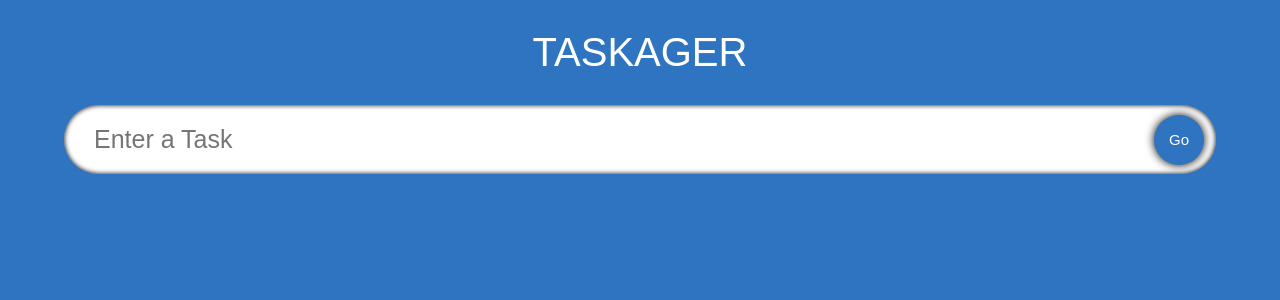
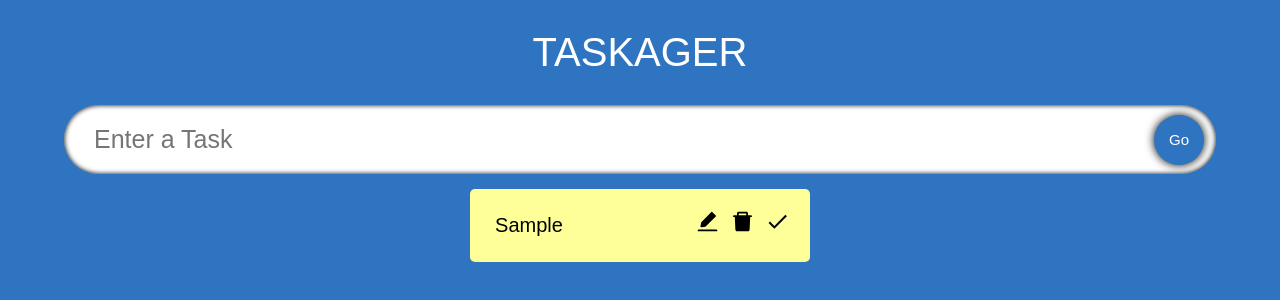
Before and after one commit to TateRedding/Taskager, a React app: page / in a window 1280 px wide. Both pictures are taken after typing "Sample" into the empty fields and a click on the button "Go". Shown: the top 300 px of the page. Built offline with nearby package versions, Linux system fonts and the light colour scheme; the HTML template or start-up script is replaced by a standard one.

Commit message:
created TaskList and SingleTask components with styling

```diff
--- a/package.json
+++ b/package.json
@@ -16,6 +16,7 @@
     "css-loader": "^6.8.1",
     "react": "^18.2.0",
     "react-dom": "^18.2.0",
+    "react-icons": "^4.9.0",
     "style-loader": "^3.3.3",
     "ts-loader": "^9.4.3",
     "typescript": "^5.1.3",
--- a/src/App.tsx
+++ b/src/App.tsx
@@ -2,6 +2,7 @@ import React, { useEffect, useId, useState } from "react";
 import "./styling/App.css"
 import InputField from "./components/InputField";
 import { Task } from "./model";
+import TaskList from "./components/TaskList";
 
 const App: React.FC = () => {
     const [id, setId] = useState<number>(1);
@@ -29,6 +30,10 @@ const App: React.FC = () => {
                 taskInput={taskInput}
                 setTaskInput={setTaskInput}
             />
+            <TaskList
+                tasks={tasks}
+                setTasks={setTasks}
+            />
         </div>
     );
 };
--- a/src/components/InputField.tsx
+++ b/src/components/InputField.tsx
@@ -1,9 +1,9 @@
-import React, { useRef } from 'react'
-import "../styling/InputField.css"
+import React, { useRef } from "react";
+import "../styling/InputField.css";
 
 interface Props {
     addTask: (event: React.FormEvent) => void;
-    taskInput: string,
+    taskInput: string;
     setTaskInput: React.Dispatch<React.SetStateAction<string>>;
 }
 
--- /dev/null
+++ b/src/components/SingleTask.tsx
@@ -0,0 +1,32 @@
+import React from "react";
+import "../styling/SingleTask.css"
+import { Task } from "../model";
+import { AiFillDelete, AiFillEdit } from "react-icons/ai";
+import { MdDone } from "react-icons/md";
+
+interface Props {
+    task: Task;
+    tasks: Task[];
+    setTasks: React.Dispatch<React.SetStateAction<Task[]>>;
+}
+
+const SingleTask: React.FC<Props> = ({ task, tasks, setTasks }) => {
+    return (
+        <form className="single-task">
+            <span className="single-task-text">{task.task}</span>
+            <div>
+                <span className="icon">
+                    <AiFillEdit />
+                </span>
+                <span className="icon">
+                    <AiFillDelete />
+                </span>
+                <span className="icon">
+                    <MdDone />
+                </span>
+            </div>
+        </form>
+    );
+};
+
+export default SingleTask
--- /dev/null
+++ b/src/components/TaskList.tsx
@@ -0,0 +1,28 @@
+import React from "react";
+import "../styling/TaskList.css";
+import { Task } from "../model";
+import SingleTask from "./SingleTask";
+
+interface Props {
+    tasks: Task[];
+    setTasks: React.Dispatch<React.SetStateAction<Task[]>>;
+};
+
+const TaskList: React.FC<Props> = ({ tasks, setTasks }) => {
+    return (
+        <div className="tasks">
+            {
+                tasks.map(task => (
+                    <SingleTask
+                        task={task}
+                        tasks={tasks}
+                        setTasks={setTasks}
+                        key={task.id}
+                    />
+                ))
+            }
+        </div>
+    );
+};
+
+export default TaskList
--- /dev/null
+++ b/src/styling/SingleTask.css
@@ -0,0 +1,36 @@
+.single-task {
+    display: flex;
+    width: 29.5%;
+    border-radius: 5px;
+    padding: 20px;
+    margin-top: 15px;
+    background-color: #FFFF99
+}
+
+.single-task-text {
+    flex: 1;
+    padding: 5px;
+    font-size: 20px;
+}
+
+.single-task-text:focus {
+    outline: none;
+}
+
+.icon {
+    margin-left: 10px;
+    font-size: 25px;
+    cursor: pointer;
+}
+
+@media (max-width: 1200px) {
+    .single-task {
+        width: 40%
+    }
+}
+
+@media (max-width: 900px) {
+    .single-task {
+        width: 100%;
+    }
+}
--- /dev/null
+++ b/src/styling/TaskList.css
@@ -0,0 +1,12 @@
+.tasks {
+    display: flex;
+    justify-content: space-evenly;
+    width: 90%;
+    flex-wrap: wrap;
+}
+
+@media (max-width: 900px) {
+    .tasks {
+        width: 95%;
+    }
+}
```
Also changed, not shown: 1 other file (tests, documents, lock files or other folders).
